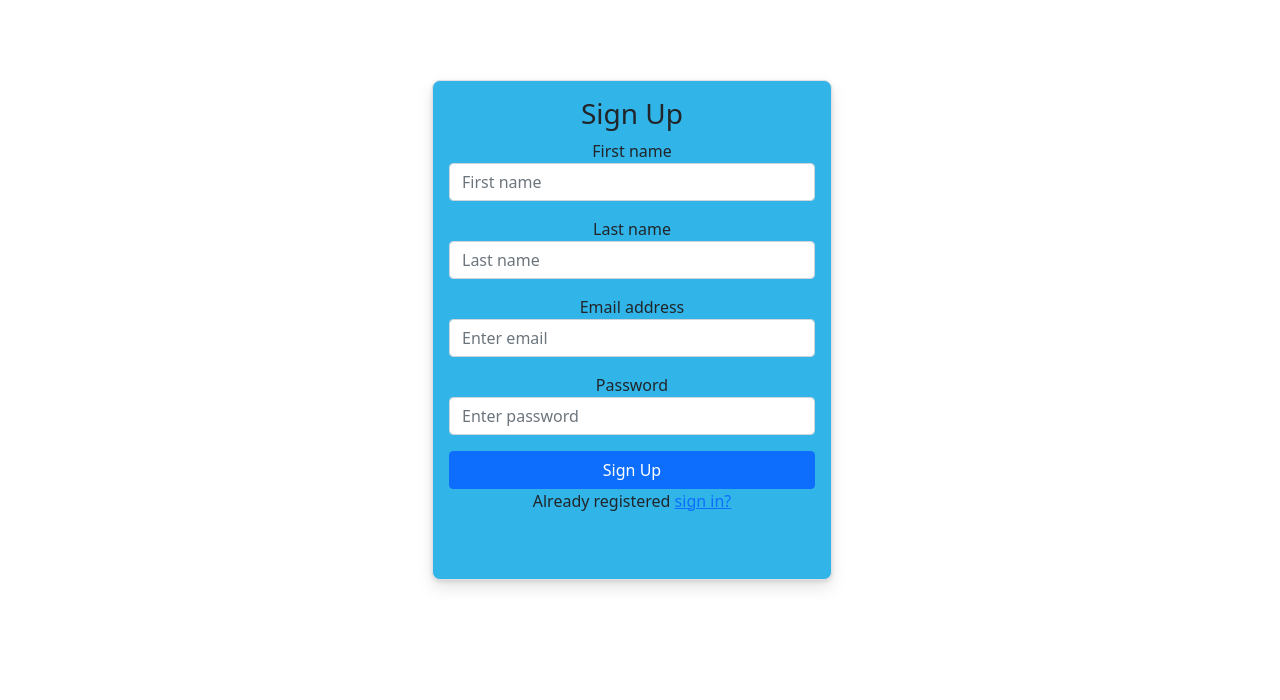
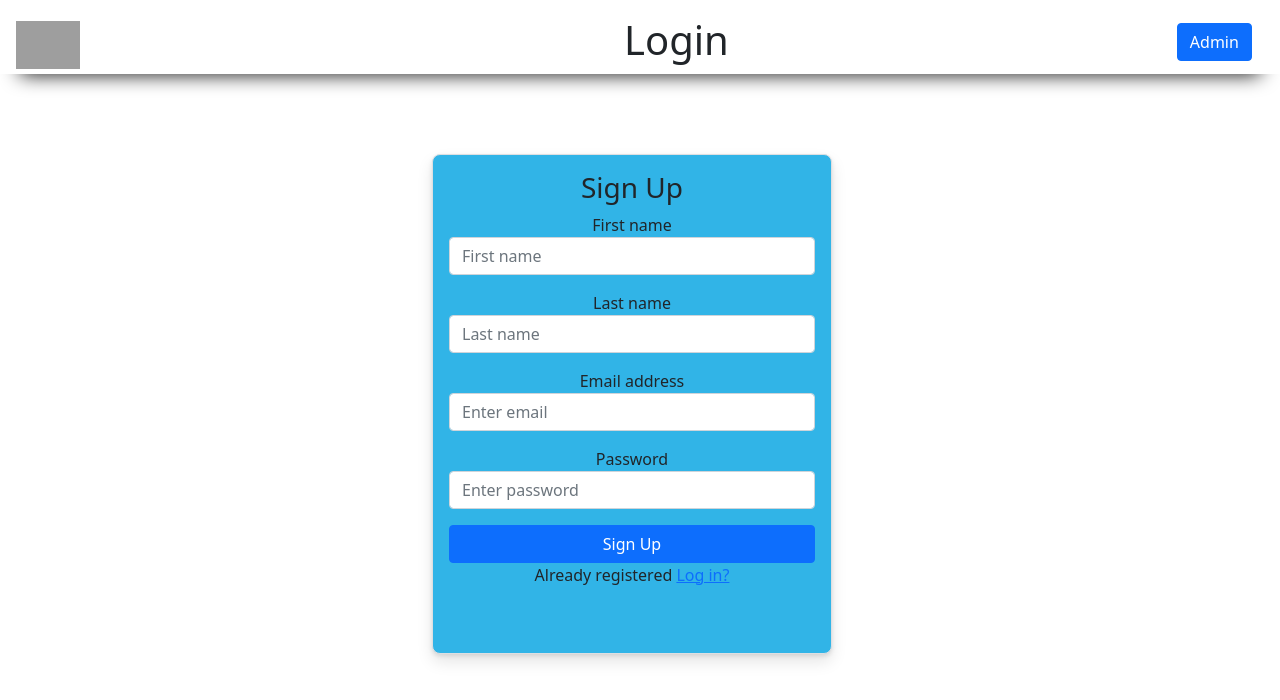
Before and after one commit to praffulchauhan/foodecommerce, a React (Create React App) app in the folder react-app/: page /signup in a window 1280 px wide. Shown: the top 700 px of the page. Built offline with nearby package versions, Linux system fonts and the light colour scheme; grey boxes are pictures that could not be loaded.

Commit message:
Added Routes

```diff
--- a/react-app/src/Components/Admin/Admin.js
+++ b/react-app/src/Components/Admin/Admin.js
@@ -5,7 +5,7 @@ const Admin = () => {
   return (
     <div className="myadmin">
       <nav className="navbar navbar-expand-lg navbar-light bg-light">
-        <Link to="/admin/add" className="navbar-brand">
+        <Link to="/" className="navbar-brand">
           <img
             src="https://cdn3.vectorstock.com/i/thumb-large/10/77/food-fox-logo-vector-24171077.jpg"
             width="30"
--- a/react-app/src/Components/Cart/Cart.js
+++ b/react-app/src/Components/Cart/Cart.js
@@ -1,6 +1,7 @@
 import React from "react";
 import "./Cart.css"
 import { useState } from "react";
+import NavLogo from "../HomePage/NavLogo/NavLogo";
 
 const Cart = () => {
   const cartItem = [
@@ -40,12 +41,14 @@ const Cart = () => {
       }
   const totalprice = cartItems.reduce((price,item)=>price+item.quantity*item.price,0)
   return (
+    <div>
+      <NavLogo/>
    <div className="cart-items">
      <h3 className="cart-items-header">cart Items</h3>
      <div className="cart-items-clear">
        {cartItems.length>0 && (
          <button className="clear-cart-button" onClick={handleCartClearButton}>Clear Cart</button>
-       )}
+         )}
      </div>
        {cartItems.length===0 &&(<div className="cart-items-empty">No item Added</div>)}
        <div>
@@ -73,6 +76,7 @@ const Cart = () => {
        )}
        </div>
    </div>
+    </div>
   )
 };
 
--- a/react-app/src/Components/HomePage/NavLogo/NavLogo.js
+++ b/react-app/src/Components/HomePage/NavLogo/NavLogo.js
@@ -16,22 +16,22 @@ function NavLogo() {
     <div className="margin collapse navbar-collapse"  id="navbarNavDropdown">
       <ul className="navbar-nav">
         <li className="nav-item">
-          <Link className="nav-link active" aria-current="page" to='' ><span  style={{color:"white",fontSize:25}}> Home</span></Link>
+          <Link className="nav-link active" aria-current="page" to='/' ><span  style={{color:"white",fontSize:25}}> Home</span></Link>
         </li>
         <li className="nav-item">
-          <Link className="nav-link" to='' ><span  style={{color:"white",fontSize:25}}>Menu</span></Link>
+          <Link className="nav-link" to='/menu' ><span  style={{color:"white",fontSize:25}}>Menu</span></Link>
         </li>
         <li className="nav-item">
-          <Link className="nav-link" to='' ><span  style={{color:"white",fontSize:25}}>Cart</span></Link>
+          <Link className="nav-link" to='/cart' ><span  style={{color:"white",fontSize:25}}>Cart</span></Link>
         </li>
         <div>
         <li className=" margin2 nav-item">
-          <Link className="nav-link" to='' ><span  style={{color:"white",fontSize:25}}>Login</span></Link>
+          <Link className="nav-link" to='/login' ><span  style={{color:"white",fontSize:25}}>Login</span></Link>
         </li>
  </div>
  <div>
         <li className="nav-item">
-          <Link className="nav-link" to='' ><span  style={{color:"white",fontSize:25}}>Sign Up</span></Link>
+          <Link className="nav-link" to='/signup' ><span  style={{color:"white",fontSize:25}}>Sign Up</span></Link>
         </li>
  </div>
 
--- a/react-app/src/Components/HomePage/Popular/Popular.js
+++ b/react-app/src/Components/HomePage/Popular/Popular.js
@@ -1,4 +1,5 @@
 import "./Popular.css"
+import {Link} from "react-router-dom";
 
 const Popular = () => {
     return(
@@ -9,7 +10,7 @@ const Popular = () => {
                 <img src="https://cdn.pixabay.com/photo/2016/12/26/17/28/spaghetti-1932466__340.jpg" alt="popular"/>
                 <div className="popular-text">
                     <h3>Popular Cuisines</h3>
-                    <button className="btn btn-primary">Check Now</button>
+                    <Link to='/menu' className="btn btn-primary">Check Now</Link>
                 </div>
             </div>
 
@@ -17,7 +18,7 @@ const Popular = () => {
                 <img src="https://www.ning.com/wp-content/uploads/2019/05/create-food-website.jpg" alt="popular"/>
                 <div className="popular-text second">
                     <h3>Best Sellers</h3>
-                    <button className="btn btn-primary">Check Now</button>
+                    <Link to='/menu' className="btn btn-primary">Check Now</Link>
                 </div>
             </div>
 
--- a/react-app/src/Components/Login/Login.css
+++ b/react-app/src/Components/Login/Login.css
@@ -30,7 +30,7 @@
   text-align: center;
   margin-top: 10rem;
   margin-left: 30rem;
-  height: 100px;
+  height: 350px;
 }
 
 .Invalid {
--- a/react-app/src/Components/Login/Login.js
+++ b/react-app/src/Components/Login/Login.js
@@ -42,7 +42,7 @@ const Login = () => {
     <div>
       <div className="mynav">
         <div className="logo">
-          <Link to="/login" className="navbar-brand">
+          <Link to="/" className="navbar-brand">
             <img
               src="https://cdn3.vectorstock.com/i/thumb-large/10/77/food-fox-logo-vector-24171077.jpg"
               width="30"
@@ -52,7 +52,7 @@ const Login = () => {
             />
           </Link>
           <h1 className="logintext">Login</h1>
-          <Link to="/login/admin">
+          <Link to="/admin/add">
             <button className="btn btn-primary admin">Admin</button>
           </Link>
         </div>
@@ -84,7 +84,7 @@ const Login = () => {
             </button>
           </div>
           <p className="forgot-password text-right">
-            Not registered <a href="/sign-in">Sign Up?</a>
+            Not registered <a href="/signup">Sign Up?</a>
           </p>
         </form>
         {formErros && <button type="button" onClick={setFormErrorButtonInvisible} class="btn btn-danger">Invalid Credentials</button>}
--- a/react-app/src/Components/Menu/Menu.js
+++ b/react-app/src/Components/Menu/Menu.js
@@ -5,6 +5,7 @@ import MenuC from "./MenuC";
 import { useState } from "react";
 import {Link} from "react-router-dom";
 import UserService from "../Services/UserService";
+import NavLogo from "../HomePage/NavLogo/NavLogo";
 
 const Menu = () => {
 
@@ -38,6 +39,8 @@ const indian=[];
 const chinese=[];
 const mexican=[];
   return(
+    <div>
+      <NavLogo/>
     <div className="divyansh">
       <nav className="top_space options navbar navbar-expand navbar-light bg-warning">
         <div className="container-fluid">
@@ -83,6 +86,7 @@ const mexican=[];
 
 
   </div>
+  </div>
 
 )
 };
--- a/react-app/src/Components/Signup/Signup.js
+++ b/react-app/src/Components/Signup/Signup.js
@@ -42,7 +42,26 @@ const Signup = () => {
   }
 
   return (
+    <div>
+      <div className="mynav">
+        <div className="logo">
+          <Link to="/" className="navbar-brand">
+            <img
+              src="https://cdn3.vectorstock.com/i/thumb-large/10/77/food-fox-logo-vector-24171077.jpg"
+              width="30"
+              height="30"
+              className="d-inline-block align-top"
+              alt=""
+            />
+          </Link>
+          <h1 className="logintext">Login</h1>
+          <Link to="/admin/add">
+            <button className="btn btn-primary admin">Admin</button>
+          </Link>
+        </div>
+      </div>
     <div className="App">
+
       <div className="signup">
         <form onClick={submitHandler} method="POST">
         <h3>Sign Up</h3>
@@ -53,7 +72,7 @@ const Signup = () => {
             className="form-control"
             placeholder="First name"
             onChange={firstnameHandler}
-          />
+            />
         </div>
         <div className="mb-3">
           <label>Last name</label>
@@ -66,7 +85,7 @@ const Signup = () => {
             className="form-control"
             placeholder="Enter email"
             onChange={emailHandler}
-          />
+            />
         </div>
         <div className="mb-3">
           <label>Password</label>
@@ -75,7 +94,7 @@ const Signup = () => {
             className="form-control"
             placeholder="Enter password"
             onChange={passwordHandler}
-          />
+            />
         </div>
         <div className="d-grid">
           <button type="submit" className="btn btn-primary">
@@ -83,11 +102,12 @@ const Signup = () => {
           </button>
         </div>
         <p className="forgot-password text-right">
-          Already registered <Link to="/sign-in">sign in?</Link>
+          Already registered <Link to="/login">Log in?</Link>
         </p>
       </form>
       </div>
       </div>
+    </div>
     );
 };
 
```
